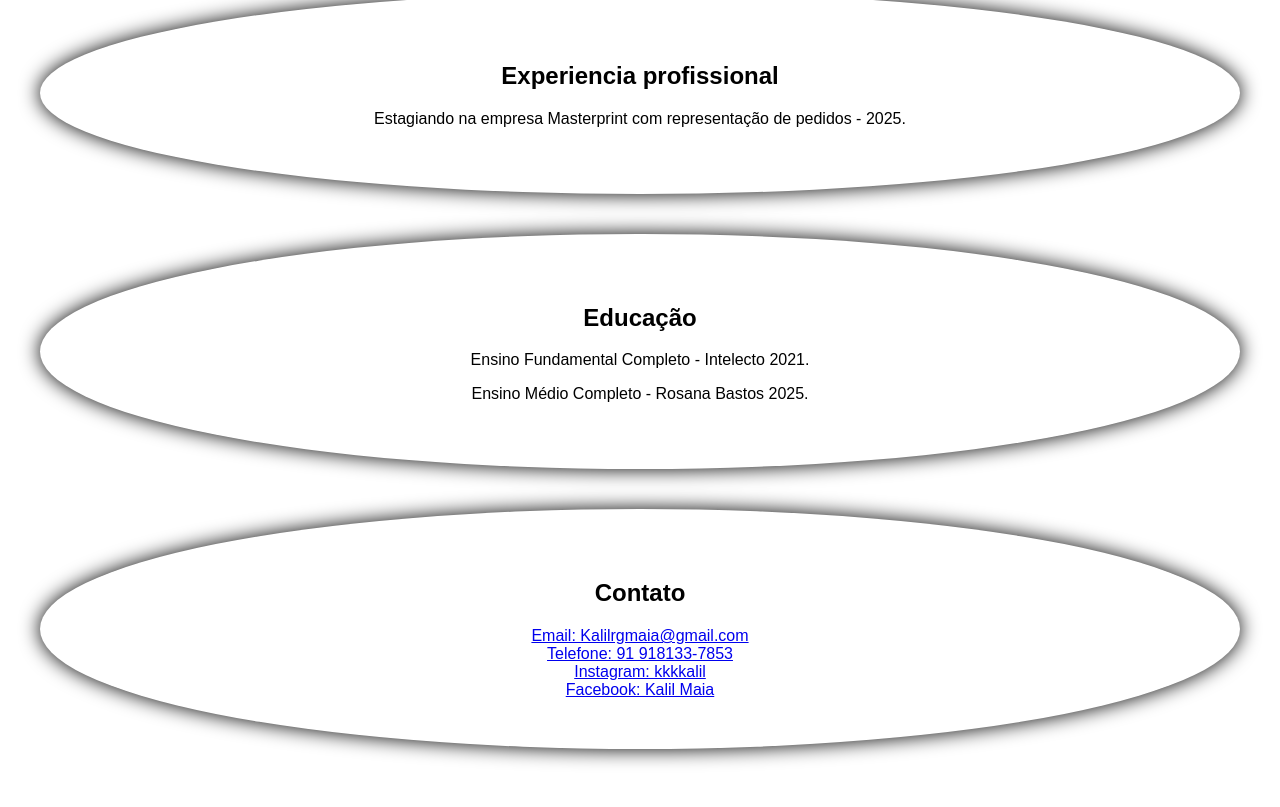
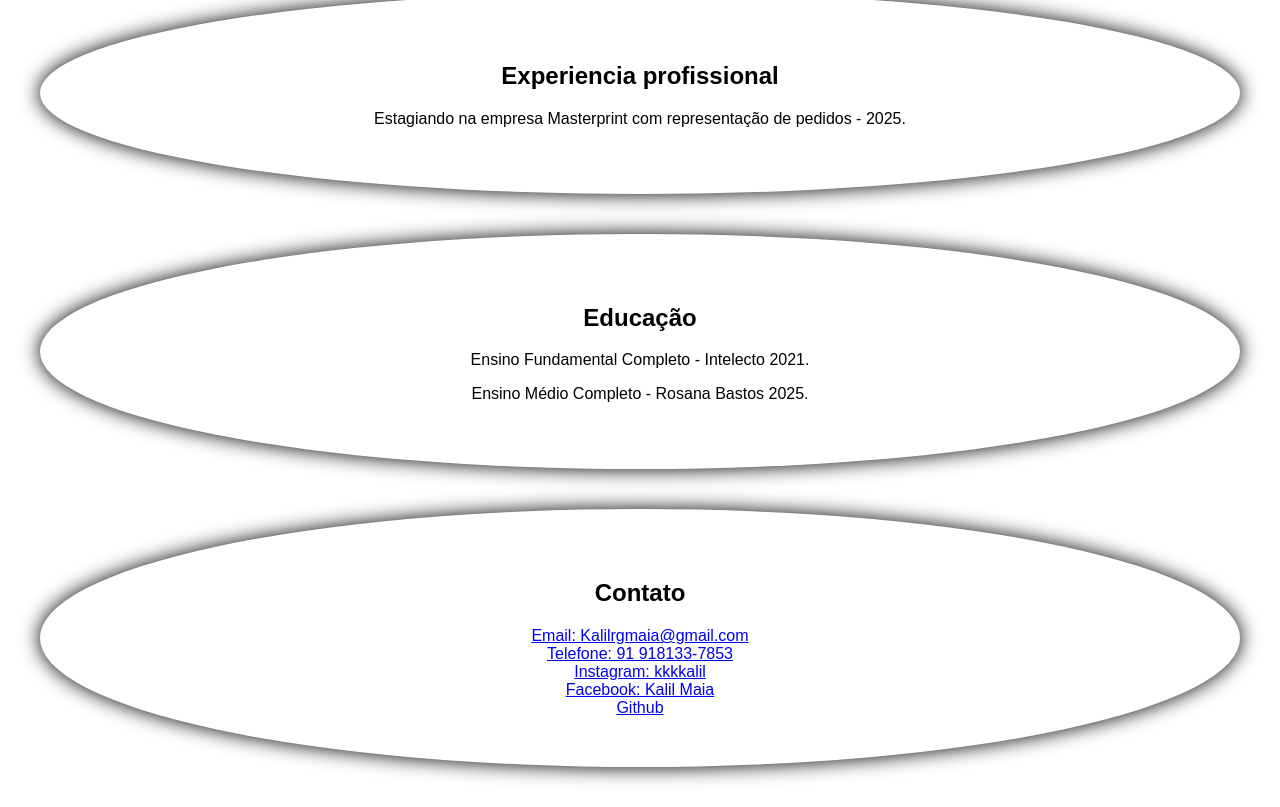
Before and after one commit to KalilMaia/Meu-Site, a plain HTML site: page index.html in a window 1280 px wide. Shown: the part 1266-2073 px from the top of the page. Drawn offline with Linux system fonts and the light colour scheme.

Commit message:
Meus arquivos2

```diff
--- a/index.html
+++ b/index.html
@@ -47,7 +47,9 @@
 
         <a href="https://www.instagram.com/kkkkalill/?igsh=MWV4OXd0czFlZm00YQ%3D%3D#">Instagram: kkkkalil</a><br>
 
-        <a href="https://web.facebook.com/kalil.maia.31?rdid=JexoXyVJcxh4FQQ2&share_url=https%3A%2F%2Fweb.facebook.com%2Fshare%2F1DRP9wiXtd%2F%3F_rdc%3D1%26_rdr#">Facebook: Kalil Maia</a>
+        <a href="https://web.facebook.com/kalil.maia.31?rdid=JexoXyVJcxh4FQQ2&share_url=https%3A%2F%2Fweb.facebook.com%2Fshare%2F1DRP9wiXtd%2F%3F_rdc%3D1%26_rdr#">Facebook: Kalil Maia</a><br>
+
+        <a href="https://github.com/KalilMaia">Github</a>
 
     </section>
 
```
